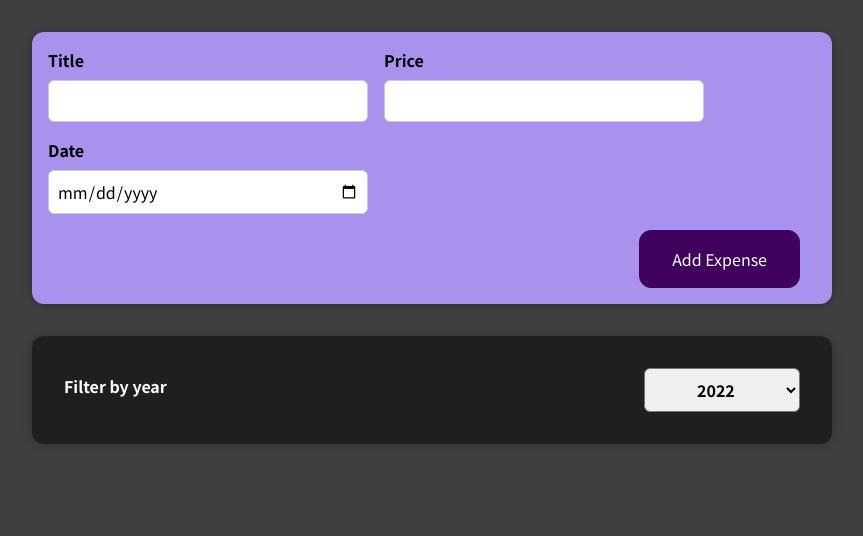
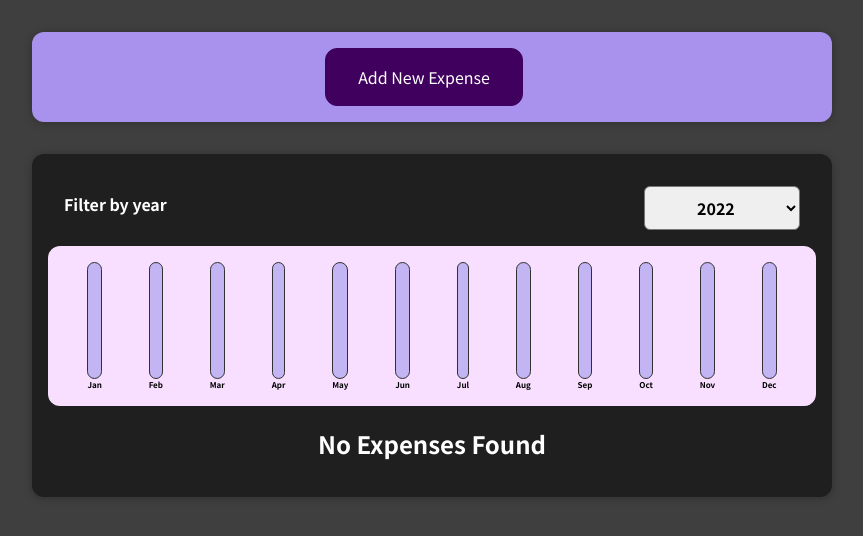
Before and after one commit to shrav-prakash/expense-tracker, a React (Create React App) app: page / in a window 1280 px wide. Shown: the top 536 px of the page, without its empty margins (208-1071 px from the left). Built offline with nearby package versions, Linux system fonts and the light colour scheme.

Commit message:
feat: added bar chart display, fix: added fallback for no expenses, fixed form buttons

```diff
--- a/src/App.js
+++ b/src/App.js
@@ -34,8 +34,7 @@ export default function App() {
   const [expenses, setExpenses] = useState(initialExpenses)
 
   const addExpense = newExpense => {
-    console.log(newExpense)
-    newExpense.id = 'e' + expenses.length
+    newExpense.id = 'e' + expenses.length + 1
     newExpense.date = new Date(newExpense.date)
     setExpenses(prevExpenses => [newExpense, ...prevExpenses])
   }
--- a/src/components/AddExpense/ExpenseForm/ExpenseForm.css
+++ b/src/components/AddExpense/ExpenseForm/ExpenseForm.css
@@ -24,3 +24,7 @@
 .new-expense__actions {
   text-align: right;
 }
+
+.new-expense__enable {
+  text-align: center;
+}
--- a/src/components/AddExpense/ExpenseForm/ExpenseForm.js
+++ b/src/components/AddExpense/ExpenseForm/ExpenseForm.js
@@ -7,8 +7,12 @@ export default function ExpenseForm(props) {
     const [price, setPrice] = useState('')
     const [date, setDate] = useState('')
 
+    const [clicked, setClicked] = useState(false)
+
     const submitHandler = event => {
         event.preventDefault();
+        if (title === '' || price === '' || date === '')
+            return
         const expenseData = {
             title: title,
             amount: price,
@@ -18,6 +22,15 @@ export default function ExpenseForm(props) {
         setTitle('')
         setPrice('')
         setDate('')
+        setClicked(false)
+    }
+
+    if (clicked === false) {
+        return (
+            <div className='new-expense__enable'>
+                <button type="button" onClick={() => setClicked(true)}>Add New Expense</button>
+            </div>
+        )
     }
 
     return (
@@ -25,21 +38,21 @@ export default function ExpenseForm(props) {
             <div className="new-expense__controls">
                 <div className="new-expense__control">
                     <label>Title</label>
-                    <input type="text" value={title} onChange={event => setTitle(event.target.value)} />
+                    <input type="text" name="title" value={title} onChange={event => setTitle(event.target.value)} />
                 </div>
                 <div className="new-expense__control">
                     <label>Price</label>
-                    <input type="number" min="0.01" step="0.01" value={price} onChange={event => setPrice(event.target.value)} />
+                    <input type="number" name="price" min="0.01" step="0.01" value={price} onChange={event => setPrice(event.target.value)} />
                 </div>
                 <div className="new-expense__control">
                     <label>Date</label>
-                    <input type="date" min="2019-01-01" max="2022-12-31" value={date} onChange={event => setDate(event.target.value)} />
+                    <input type="date" name="date" min="2019-01-01" max="2022-12-31" value={date} onChange={event => setDate(event.target.value)} />
                 </div>
             </div>
             <div className='new-expense__actions'>
+                <button type='cancel' onClick={() => setClicked(false)}>Cancel</button>
                 <button type='submit'>Add Expense</button>
             </div>
-
         </form>
     )
 }
--- /dev/null
+++ b/src/components/Expenses/Chart/Chart.css
@@ -0,0 +1,9 @@
+.chart {
+  padding: 1rem;
+  border-radius: 12px;
+  background-color: #f8dfff;
+  text-align: center;
+  display: flex;
+  justify-content: space-around;
+  height: 10rem;
+}
--- /dev/null
+++ b/src/components/Expenses/Chart/Chart.js
@@ -0,0 +1,32 @@
+import ChartItem from "./ChartItem/ChartItem";
+
+import './Chart.css'
+
+export default function Chart({ expenses }) {
+    const monthlyExpenses = [
+        { month: 'Jan', value: 0 },
+        { month: 'Feb', value: 0 },
+        { month: 'Mar', value: 0 },
+        { month: 'Apr', value: 0 },
+        { month: 'May', value: 0 },
+        { month: 'Jun', value: 0 },
+        { month: 'Jul', value: 0 },
+        { month: 'Aug', value: 0 },
+        { month: 'Sep', value: 0 },
+        { month: 'Oct', value: 0 },
+        { month: 'Nov', value: 0 },
+        { month: 'Dec', value: 0 },
+    ]
+
+    for (const expense of expenses) {
+        monthlyExpenses[expense.date.getMonth()].value += expense.amount
+    }
+
+    const maxValue = Math.max(...monthlyExpenses.map(e => e.value))
+
+    return (
+        <div className="chart">
+            {monthlyExpenses.map(m => <ChartItem key={m.month} month={m.month} val={m.value} maxVal={maxValue} />)}
+        </div>
+    )
+}
--- /dev/null
+++ b/src/components/Expenses/Chart/ChartItem/ChartItem.css
@@ -0,0 +1,30 @@
+.chart-bar {
+  height: 100%;
+  display: flex;
+  flex-direction: column;
+  align-items: center;
+}
+
+.chart-bar__inner {
+  height: 100%;
+  width: 100%;
+  border: 1px solid #313131;
+  border-radius: 12px;
+  background-color: #c3b4f3;
+  overflow: hidden;
+  display: flex;
+  flex-direction: column;
+  justify-content: flex-end;
+}
+
+.chart-bar__fill {
+  background-color: #4826b9;
+  width: 100%;
+  transition: all 0.3s ease-out;
+}
+
+.chart-bar__label {
+  font-weight: bold;
+  font-size: 0.5rem;
+  text-align: center;
+}
--- /dev/null
+++ b/src/components/Expenses/Chart/ChartItem/ChartItem.js
@@ -0,0 +1,15 @@
+import './ChartItem.css'
+
+export default function ChartItem({ month, val, maxVal }) {
+    const fillHeight = maxVal > 0 ? Math.round((val / maxVal) * 100) : 0
+    return (
+        <div className='chart-bar'>
+            <div className='chart-bar__inner'>
+                <div className='chart-bar__fill' style={{
+                    height: fillHeight + '%'
+                }} />
+            </div>
+            <div className='chart-bar__label'>{month}</div>
+        </div>
+    )
+}
--- a/src/components/Expenses/ExpenseFilter/ExpenseFilter.js
+++ b/src/components/Expenses/ExpenseFilter/ExpenseFilter.js
@@ -7,10 +7,10 @@ export default function ExpenseFilter(props) {
     return (
         <div className='expense-filter'>
             <div className='expense-filter__control'>
-                <label>Filter by year</label>
-                <select onChange={event => props.onYearSelect(event.target.value)}>
+                <label htmlFor="year">Filter by year</label>
+                <select id="year" onChange={event => props.onYearSelect(event.target.value)}>
                     {years.map(year => (
-                        <option value={year} key={year}>{year}</option>
+                        <option name={year} value={year} key={year}>{year}</option>
                     ))}
                 </select>
             </div>
--- a/src/components/Expenses/Expenses.css
+++ b/src/components/Expenses/Expenses.css
@@ -5,3 +5,8 @@
   width: 50rem;
   max-width: 95%;
 }
+
+.expenses-fallback {
+  color: white;
+  text-align: center;
+}
--- a/src/components/Expenses/Expenses.js
+++ b/src/components/Expenses/Expenses.js
@@ -5,23 +5,28 @@ import Card from "../Card/Card";
 
 import './Expenses.css'
 import ExpenseFilter from "./ExpenseFilter/ExpenseFilter";
+import Chart from "./Chart/Chart";
 
 export default function Expenses({ expenses }) {
     const [year, setYear] = useState('2022')
     const filteredExpenses = expenses.filter(expense => expense.date.getFullYear().toString() === year)
+
+    const expensesContent = filteredExpenses.length === 0 ?
+        (<h2 className="expenses-fallback">No Expenses Found</h2>) :
+        (filteredExpenses.map(expense => (
+            <ExpenseItem
+                title={expense.title}
+                price={expense.amount}
+                date={expense.date}
+                key={expense.id}
+            />
+        )))
+
     return (
         <Card className="expenses">
             <ExpenseFilter onYearSelect={selectedYear => setYear(selectedYear)} />
-            {
-                filteredExpenses.map(expense => (
-                    <ExpenseItem
-                        title={expense.title}
-                        price={expense.amount}
-                        date={expense.date}
-                        key={expense.id}
-                    />
-                ))
-            }
+            <Chart expenses={filteredExpenses} />
+            {expensesContent}
         </Card>
     )
 }
```
